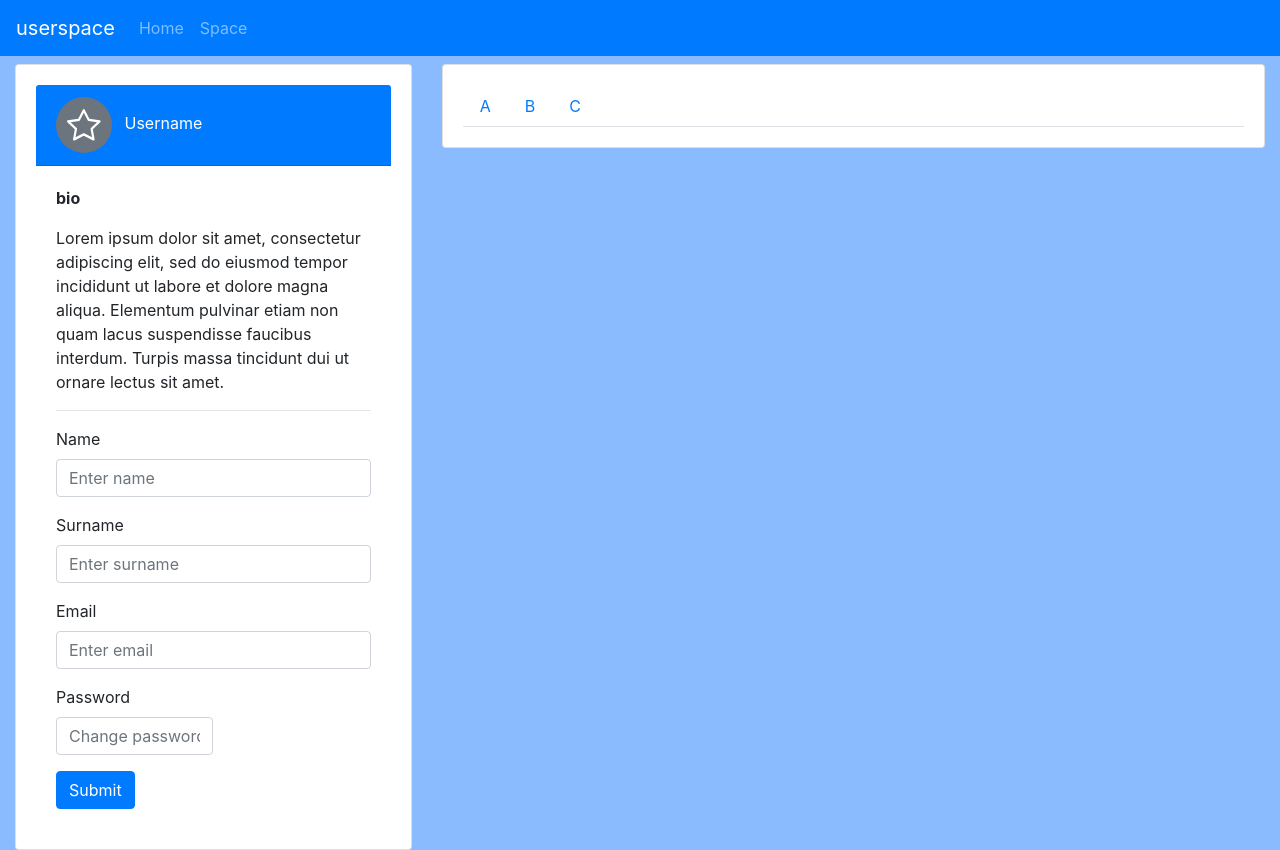
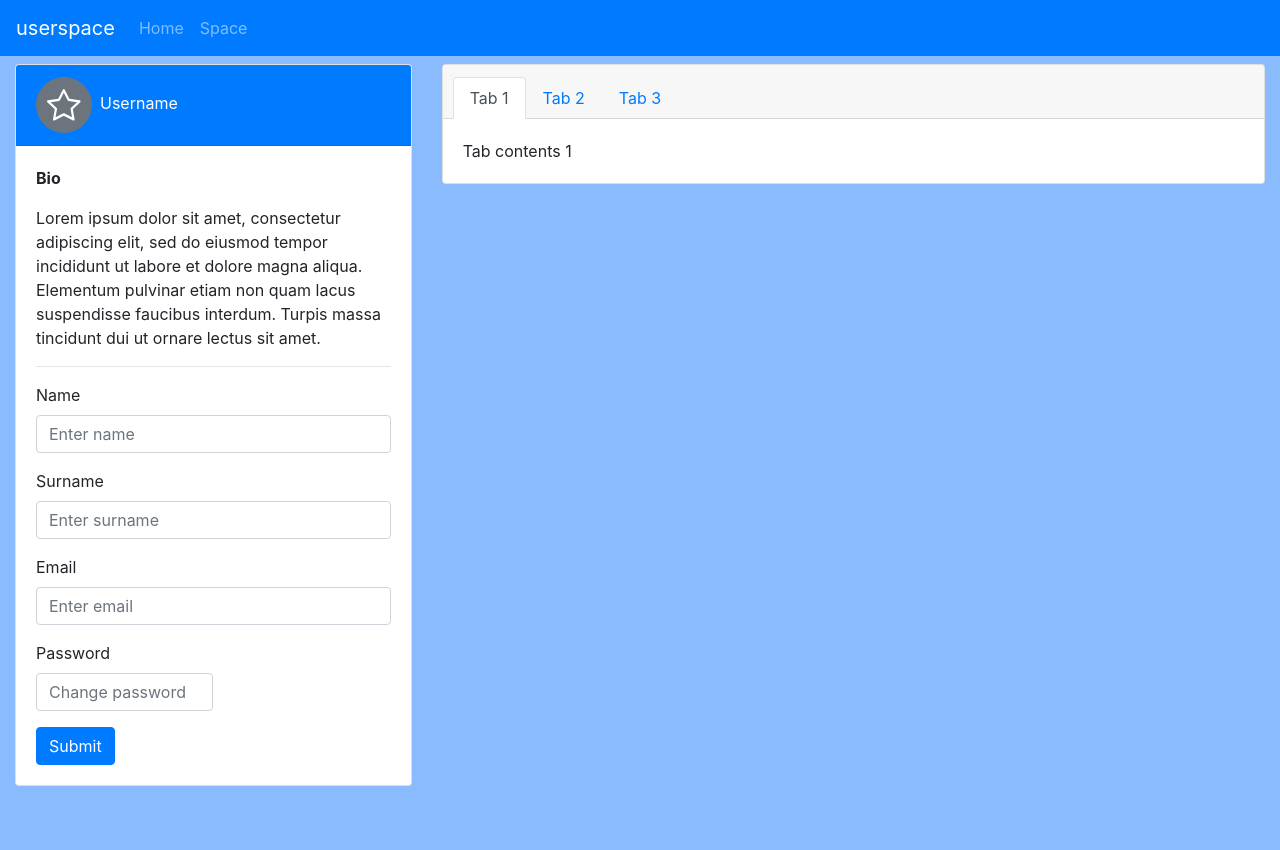
Before and after one commit to Bearwithme2/user-space-front, a Vue app: page /space in a window 1280 px wide. After the commit the page ends 800 px from the top, so only its background shows below. Built offline with nearby package versions, Linux system fonts and the light colour scheme; no server answers.

Commit message:
User profile

```diff
--- a/src/components/user/UserForm.vue
+++ b/src/components/user/UserForm.vue
@@ -49,38 +49,25 @@ import UserFormSkeleton from "@/components/user/UserFormSkeleton";
 export default {
   name: "UserForm",
   components: { UserFormSkeleton },
-  data() {
+  props: {
+    loading: {
+      type: Boolean,
+      default: true
+    },
+    form: {
+      type: Object,
+      required: false,
+      default: () => {
         return {
-      form: {
           name: "",
           surname: "",
           email: "",
           password: ""
-      },
-      loading: true
         };
-  },
-  mounted() {
-    this.loadProfile();
+      }
+    }
   },
   methods: {
-    async loadProfile() {
-      let $this = this;
-      await this.$axios("https://localhost:8001/user", {
-        headers: {
-          "Content-Type": "application/json"
-        }
-      })
-        .then(function(json) {
-          $this.form = json.data.form;
-        })
-        .catch(function(e) {
-          console.error(e.message);
-        })
-        .finally(function() {
-          $this.loading = false;
-        });
-    },
     onSubmit(evt) {
       evt.preventDefault();
       alert(JSON.stringify(this.form));
--- a/src/views/space/Profile.vue
+++ b/src/views/space/Profile.vue
@@ -1,13 +1,11 @@
 <template>
-  <b-card>
+  <b-card no-body>
     <b-card-header header-bg-variant="primary" header-text-variant="white">
       <b-avatar icon="star" size="lg" />
-      <span class="ml-2"> Username </span>
+      <span class="ml-2">Username</span>
     </b-card-header>
     <b-card-body>
-      <p>
-        <strong>bio</strong>
-      </p>
+      <p><strong>Bio</strong></p>
       <p>
         Lorem ipsum dolor sit amet, consectetur adipiscing elit, sed do eiusmod
         tempor incididunt ut labore et dolore magna aliqua. Elementum pulvinar
@@ -25,5 +23,3 @@ export default {
   name: "Profile"
 };
 </script>
-
-<style scoped></style>
--- /dev/null
+++ b/src/views/space/ProfileContent.vue
@@ -0,0 +1,17 @@
+<template>
+  <b-card no-body>
+    <b-tabs card>
+      <b-tab title="Tab 1">Tab contents 1</b-tab>
+      <b-tab title="Tab 2">Tab contents 2</b-tab>
+      <b-tab title="Tab 3">Tab contents 3</b-tab>
+    </b-tabs>
+  </b-card>
+</template>
+
+<script>
+export default {
+  name: "ProfileContent"
+};
+</script>
+
+<style scoped></style>
--- a/src/views/space/Space.vue
+++ b/src/views/space/Space.vue
@@ -3,17 +3,11 @@
     <b-row cols="3">
       <b-col>
         <Profile>
-          <UserForm />
+          <UserForm :loading="loading" :form="form" />
         </Profile>
       </b-col>
-      <b-col class="foo" cols="8">
-        <b-card>
-          <b-nav tabs>
-            <b-nav-item>A</b-nav-item>
-            <b-nav-item>B</b-nav-item>
-            <b-nav-item>C</b-nav-item>
-          </b-nav>
-        </b-card>
+      <b-col cols="8">
+        <ProfileContent />
       </b-col>
     </b-row>
   </b-container>
@@ -22,9 +16,43 @@
 <script>
 import Profile from "@/views/space/Profile";
 import UserForm from "@/components/user/UserForm";
+import ProfileContent from "@/views/space/ProfileContent";
 
 export default {
   name: "Space",
-  components: { UserForm, Profile }
+  components: { ProfileContent, UserForm, Profile },
+  data: () => {
+    return {
+      loading: true,
+      form: {
+        name: "",
+        surname: "",
+        email: "",
+        password: ""
+      }
+    };
+  },
+  mounted() {
+    this.loadProfile();
+  },
+  methods: {
+    async loadProfile() {
+      let $this = this;
+      await this.$axios("https://localhost:8001/user", {
+        headers: {
+          "Content-Type": "application/json"
+        }
+      })
+        .then(function(json) {
+          $this.form = json.data.form;
+        })
+        .catch(function(e) {
+          console.error(e.message);
+        })
+        .finally(function() {
+          $this.loading = false;
+        });
+    }
+  }
 };
 </script>
```
Lines whose indentation alone changed are shown as unchanged.
